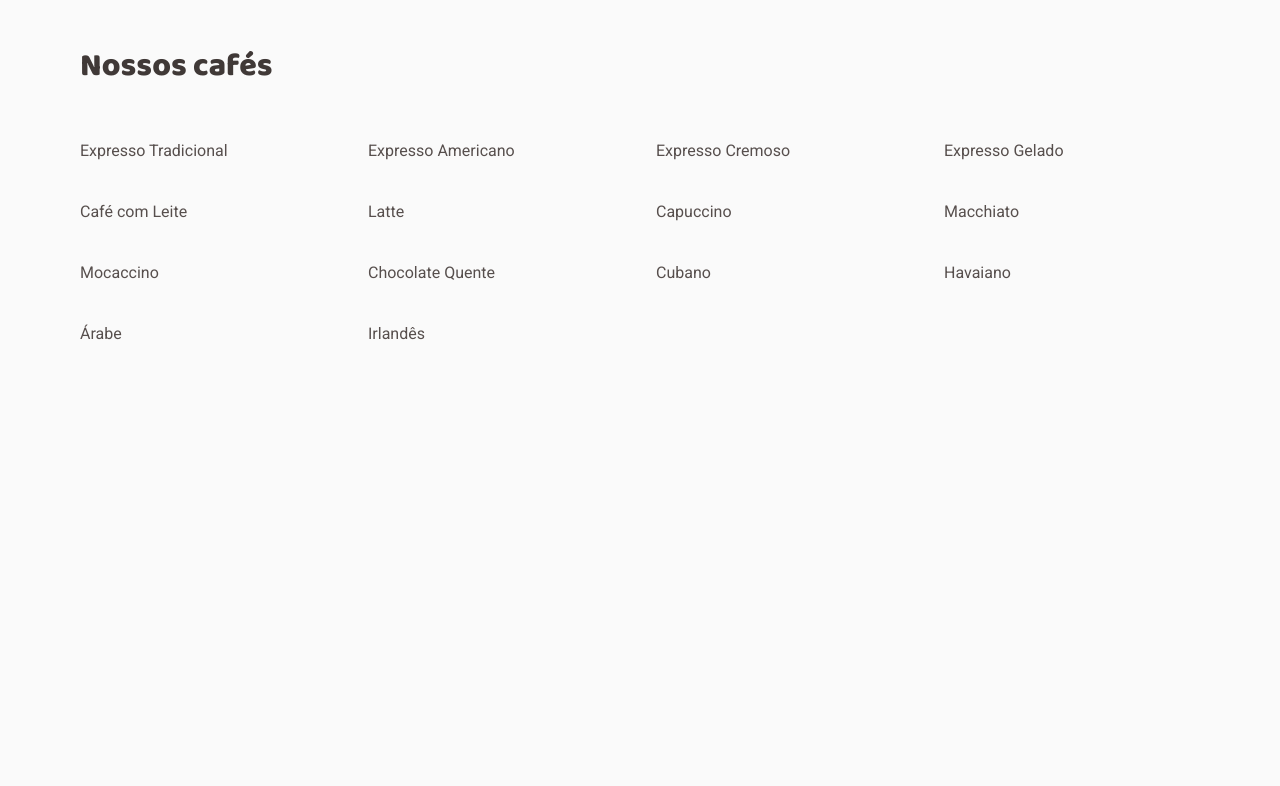
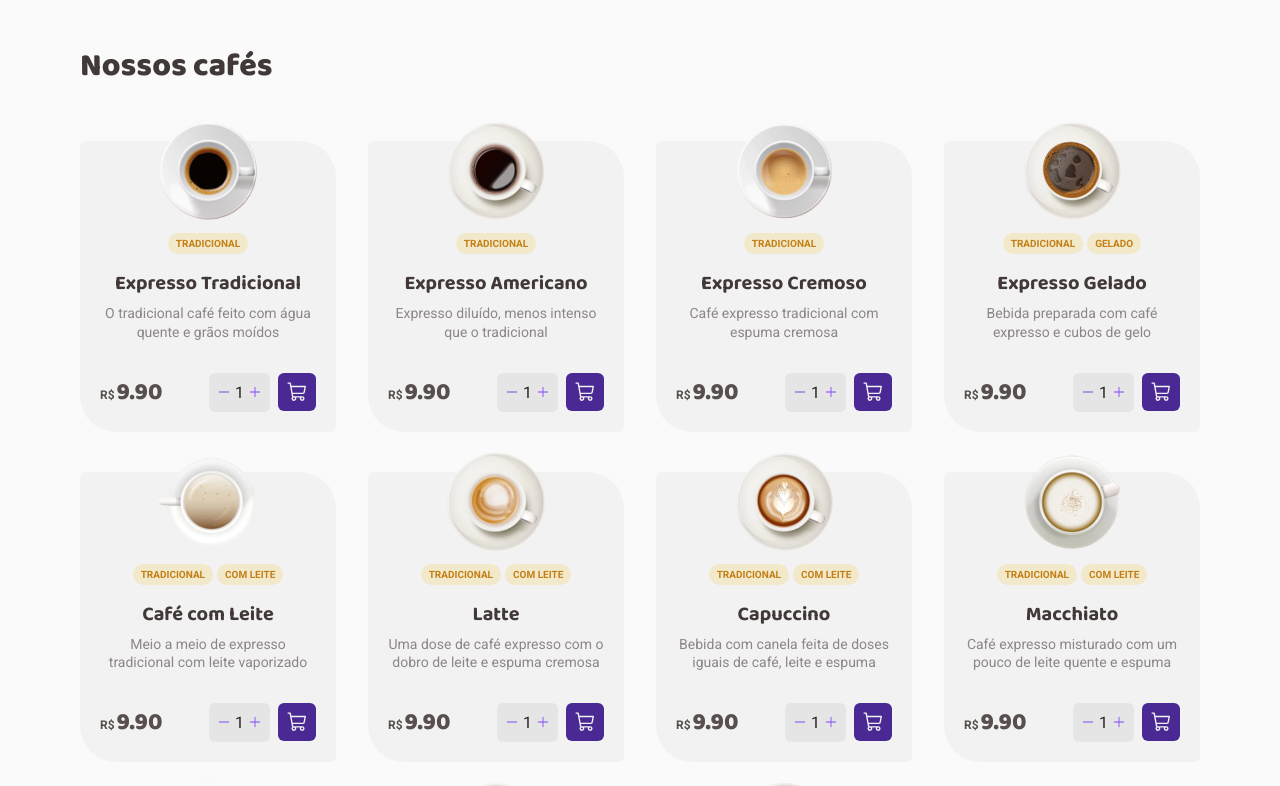
Before and after one commit to edu-almeidaf/coffee-delivery, a React (Vite) app: page / in a window 1280 px wide. Shown: the part 640-1426 px from the top of the page. Before the commit the page ends 1135 px from the top, so only its background shows below. Built offline with nearby package versions, Linux system fonts and the light colour scheme.

Commit message:
feat: create product cards

```diff
--- a/src/app.tsx
+++ b/src/app.tsx
@@ -3,13 +3,17 @@ import { defaultTheme } from './styles/themes/default'
 import { GlobalStyle } from './styles/global'
 import { Outlet } from 'react-router-dom'
 import { Header } from './components/header'
+import { CartContextProvider } from './contexts/cart-provider'
 
 export function App() {
   return (
     <ThemeProvider theme={defaultTheme}>
       <GlobalStyle />
-      <Header />
-      <Outlet />
+
+      <CartContextProvider>
+        <Header />
+        <Outlet />
+      </CartContextProvider>
     </ThemeProvider>
   )
 }
--- /dev/null
+++ b/src/components/card/index.tsx
@@ -0,0 +1,108 @@
+import { useCart } from '@/hooks/useCart'
+import { useEffect, useState } from 'react'
+import { useTheme } from 'styled-components'
+import {
+  CoffeeImg,
+  Container,
+  Control,
+  Description,
+  Order,
+  Price,
+  Tags,
+  Title,
+} from './styles'
+import { QuantityInput } from '../form/quantity-input'
+import { CheckFat, ShoppingCart } from '@phosphor-icons/react'
+
+interface CardProps {
+  coffee: {
+    id: string
+    title: string
+    description: string
+    tags: string[]
+    price: number
+    image: string
+  }
+}
+
+export function Card({ coffee }: CardProps) {
+  const [quantity, setQuantity] = useState(1)
+  const [isItemAdded, setIsItemAdded] = useState(false)
+  const theme = useTheme()
+  const { addItem } = useCart()
+
+  function incrementQuantity() {
+    setQuantity((state) => state + 1)
+  }
+
+  function decrementQuantity() {
+    if (quantity > 1) {
+      setQuantity((state) => state - 1)
+    }
+  }
+
+  function handleAddItem() {
+    addItem({ id: coffee.id, quantity })
+    setIsItemAdded(true)
+    setQuantity(1)
+  }
+
+  useEffect(() => {
+    let timeout: NodeJS.Timeout
+
+    if (isItemAdded) {
+      timeout = setTimeout(() => {
+        setIsItemAdded(false)
+      }, 1000)
+    }
+
+    return () => {
+      if (timeout) {
+        clearTimeout(timeout)
+      }
+    }
+  }, [isItemAdded])
+
+  return (
+    <Container>
+      <CoffeeImg src={coffee.image} alt={coffee.title} />
+
+      <Tags>
+        {coffee.tags.map((tag) => (
+          <span key={tag}>{tag}</span>
+        ))}
+      </Tags>
+
+      <Title>{coffee.title}</Title>
+
+      <Description>{coffee.description}</Description>
+
+      <Control>
+        <Price>
+          <span>R$</span>
+          <span>{coffee.price.toFixed(2)}</span>
+        </Price>
+
+        <Order $itemAdded={isItemAdded}>
+          <QuantityInput
+            quantity={quantity}
+            incrementQuantity={incrementQuantity}
+            decrementQuantity={decrementQuantity}
+          />
+
+          <button disabled={isItemAdded} onClick={handleAddItem}>
+            {isItemAdded ? (
+              <CheckFat
+                size={22}
+                weight="fill"
+                color={theme.colors['base-card']}
+              />
+            ) : (
+              <ShoppingCart size={22} color={theme.colors['base-card']} />
+            )}
+          </button>
+        </Order>
+      </Control>
+    </Container>
+  )
+}
--- /dev/null
+++ b/src/components/card/styles.ts
@@ -0,0 +1,94 @@
+import { mixins } from '@/styles/mixins'
+import styled from 'styled-components'
+
+export const Container = styled.div`
+  background-color: ${({ theme }) => theme.colors['base-card']};
+  padding: 0 1.25rem 1.25rem;
+  border-radius: 6px 36px;
+  width: 16rem;
+
+  display: flex;
+  flex-direction: column;
+  text-align: center;
+`
+
+export const CoffeeImg = styled.img`
+  margin-top: -1.25rem;
+  max-width: 7.5rem;
+  max-height: 7.5rem;
+  align-self: center;
+`
+
+export const Tags = styled.div`
+  margin-top: 0.75rem;
+  display: flex;
+  align-items: center;
+  align-self: center;
+  gap: 0.25rem;
+
+  span {
+    padding: 0.25rem 0.5rem;
+    border-radius: 100px;
+    background-color: ${({ theme }) => theme.colors['yellow-light']};
+    color: ${({ theme }) => theme.colors['yellow-dark']};
+    text-transform: uppercase;
+    ${mixins.fonts.tag}
+  }
+`
+
+export const Title = styled.h3`
+  margin-top: 1rem;
+  color: ${({ theme }) => theme.colors['base-subtitle']};
+  ${mixins.fonts.titleS}
+`
+
+export const Description = styled.span`
+  margin-top: 0.5rem;
+  width: 100%;
+
+  color: ${({ theme }) => theme.colors['base-label']};
+  ${mixins.fonts.textS}
+`
+
+export const Control = styled.div`
+  display: flex;
+  align-items: center;
+  justify-content: space-between;
+  margin-top: 2rem;
+`
+
+export const Price = styled.div`
+  display: flex;
+  align-items: baseline;
+  gap: 0.125rem;
+
+  span:first-child {
+    ${mixins.fonts.textXS}
+    color: ${({ theme }) => theme.colors['base-text']};
+  }
+
+  span:last-child {
+    ${mixins.fonts.titleM}
+    color: ${({ theme }) => theme.colors['base-text']};
+  }
+`
+
+export const Order = styled.div<{ $itemAdded?: boolean }>`
+  display: flex;
+  align-items: center;
+  gap: 0.5rem;
+
+  > button {
+    background-color: ${({ theme, $itemAdded }) =>
+      $itemAdded ? theme.colors['yellow-dark'] : theme.colors['purple-dark']};
+    transition: background-color 0.2s;
+    border-radius: 6px;
+    padding: 0.5rem;
+    display: flex;
+
+    &:hover {
+      background-color: ${({ theme, $itemAdded }) =>
+        $itemAdded ? theme.colors.yellow : theme.colors.purple};
+    }
+  }
+`
--- a/src/pages/home/index.tsx
+++ b/src/pages/home/index.tsx
@@ -2,6 +2,7 @@ import { useTheme } from 'styled-components'
 import { CoffeeList, Heading, Hero, HeroContent, Info } from './styles'
 import { Coffee, Package, ShoppingCart, Timer } from '@phosphor-icons/react'
 import { coffees } from '../../../data.json'
+import { Card } from '@/components/card'
 
 export function Home() {
   const theme = useTheme()
@@ -72,9 +73,7 @@ export function Home() {
 
         <div>
           {coffees.map((coffee) => (
-            <div key={coffee.id}>
-              <p>{coffee.title}</p>
-            </div>
+            <Card key={coffee.id} coffee={coffee} />
           ))}
         </div>
       </CoffeeList>
```
